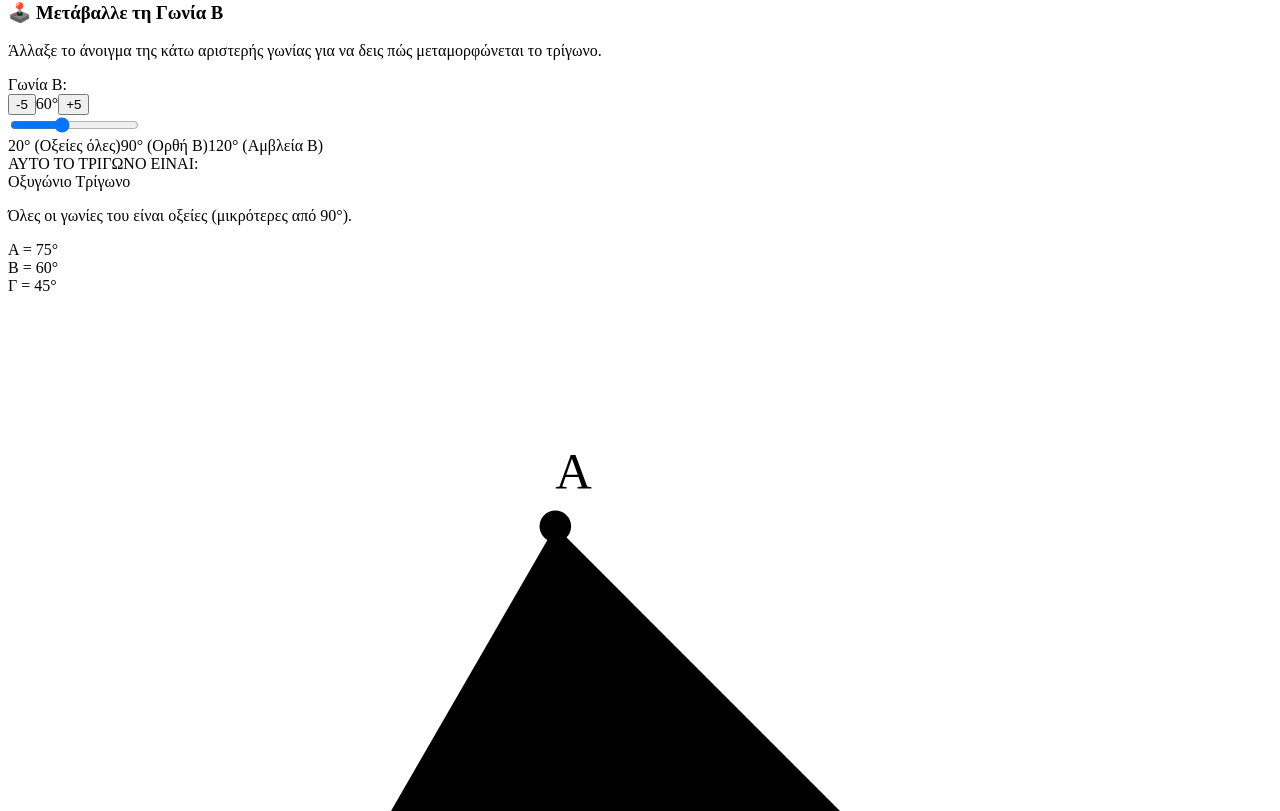
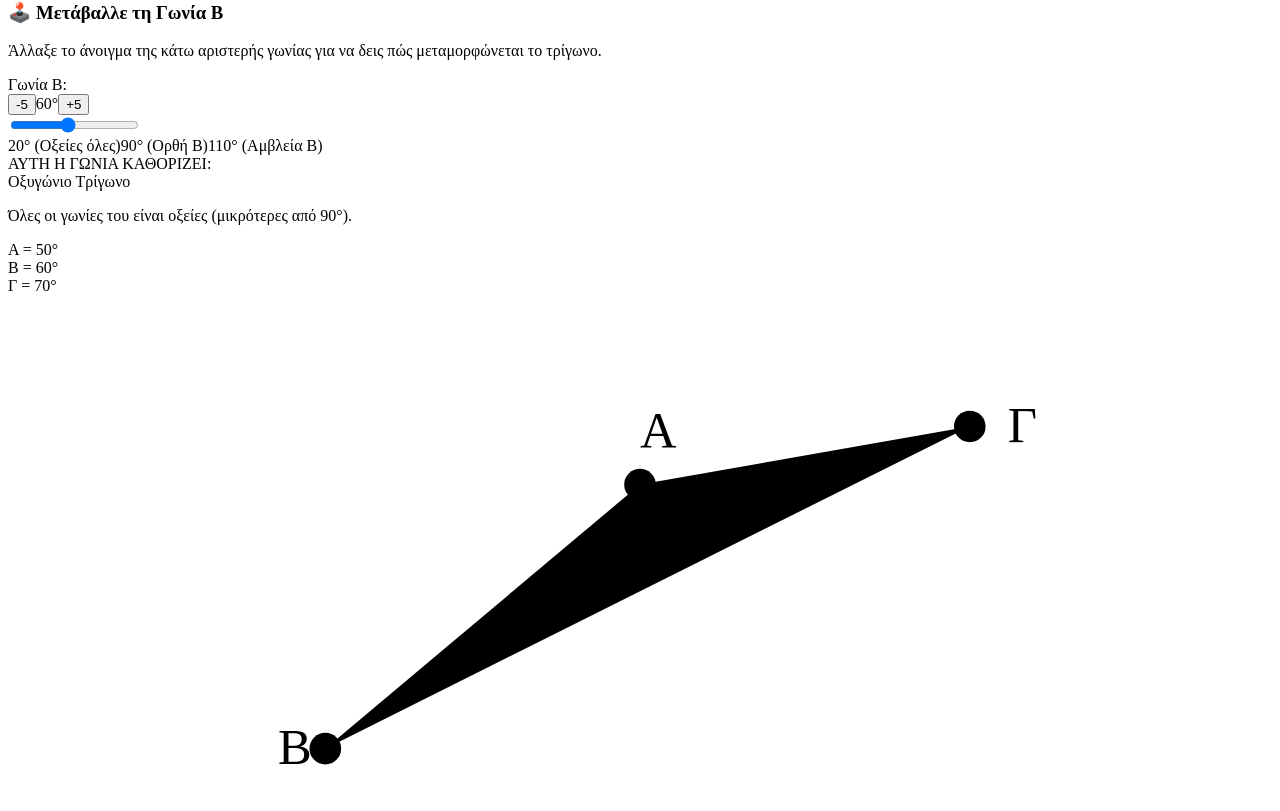
Before and after one commit to gkrimpas-lab/learn-maths-2026, a Next.js app: page /e-dimotikou/13-trigona in a window 1280 px wide. Shown: the part 369-1180 px from the top of the page. Built offline with nearby package versions, Linux system fonts and the light colour scheme.

Commit message:
Update 13-trigona.js

```diff
--- a/pages/e-dimotikou/13-trigona.js
+++ b/pages/e-dimotikou/13-trigona.js
@@ -5,14 +5,13 @@ import Link from 'next/link';
 import { LAYOUT } from '../../shared/layout-config';
 
 export default function TrigwnaPage() {
-  // Ο μαθητής μεταβάλλει τη γωνία Β (κάτω αριστερά). Όρια: 15° έως 150°
+  // Ο μαθητής μεταβάλλει τη γωνία Β (κάτω αριστερά). Όρια: 20° έως 140°
   const [angleB, setAngleB] = useState(60);
 
-  // Κρατάμε τη γωνία Γ (κάτω δεξιά) σταθερή στις 45° για να υπολογίζεται καθαρά η πάνω κορυφή Α
-  const angleΓ = 45;
-
-  // Η τρίτη γωνία Α (πάνω κορυφή) προκύπτει αυτόματα: Α = 180 - Β - Γ
-  const angleA = 180 - angleB - angleΓ;
+  // Κλειδώνουμε την πάνω γωνία Α (π.χ. στις 50°) ώστε η κορυφή Α να μένει σταθερή στο κέντρο!
+  // Έτσι η γωνία Γ προκύπτει δυναμικά: Γ = 180 - Α - Β.
+  const angleA = 50;
+  const angleΓ = 180 - angleA - angleB;
 
   // Κατηγοριοποίηση του τριγώνου με βάση τις 3 γωνίες του (Α, Β, Γ)
   const getTriangleType = () => {
@@ -27,24 +26,28 @@ export default function TrigwnaPage() {
 
   const triType = getTriangleType();
 
-  // --- ΜΑΘΗΜΑΤΙΚΟΣ ΥΠΟΛΟΓΙΣΜΟΣ ΣΥΝΤΕΤΑΓΜΕΝΩΝ SVG ---
-  // Σταθερή βάση ΒΓ στο κάτω μέρος του καμβά (viewBox 400x260)
-  const bx = 100; // Σημείο Β (κάτω αριστερά)
-  const by = 200;
-  const gx = 300; // Σημείο Γ (κάτω δεξιά)
-  const gy = 200;
-  const baseLength = gx - bx; // Μήκος βάσης = 200
+  // --- ΜΑΘΗΜΑΤΙΚΟΣ ΥΠΟΛΟΓΙΣΜΟΣ ΣΥΝΤΕΤΑΓΜΕΝΩΝ SVG (Κεντραρισμένη Κορυφή Α) ---
+  // Κρατάμε την πάνω κορυφή Α απόλυτα σταθερή στο κέντρο του καμβά για να μην κινδυνεύει ποτέ!
+  const ax = 200;
+  const ay = 60;  // Άφθονος χώρος από την οροφή
+  const sidec = 130; // Σταθερό μήκος της αριστερής πλευράς (ΑΒ)
 
-  // Χρήση του Νόμου των Ημιτόνων για την εύρεση των πλευρών και της κορυφής Α
+  // Υπολογισμός του σημείου Β (κάτω αριστερά) με βάση τη σταθερή πλευρά ΑΒ
+  // Στο SVG, η γωνία της πλευράς ΑΒ ως προς τον οριζόντιο άξονα εξαρτάται από τη γωνία Α
+  // Για να είναι όμορφο, μετατοπίζουμε τη γωνία σχεδίασης
+  const radA_offset = ((110 - angleB) * Math.PI) / 180;
+  const bx = ax - sidec * Math.sin(radA_offset);
+  const by = ay + sidec * Math.cos(radA_offset);
+
+  // Υπολογισμός του σημείου Γ (κάτω δεξιά) χρησιμοποιώντας το Νόμο των Ημιτόνων
   const radA = (angleA * Math.PI) / 180;
-  const radB = (angleB * Math.PI) / 180;
+  const radΓ = (angleΓ * Math.PI) / 180;
+  const sideb = (sidec * Math.sin(radA)) / Math.sin(radΓ); // Μήκος της πλευράς ΑΓ
 
-  // Μήκος της πλευράς ΒΑ (c)
-  const sidec = (baseLength * Math.sin((angleΓ * Math.PI) / 180)) / Math.sin(radA);
-
-  // Συντεταγμένες της πάνω κορυφής Α (υπολογίζονται δυναμικά ξεκινώντας από το Β)
-  const ax = bx + sidec * Math.cos(radB);
-  const ay = by - sidec * Math.sin(radB);
+  // Η κατεύθυνση της πλευράς ΑΓ
+  const radA_angle = radA_offset + radA;
+  const gx = ax + sideb * Math.sin(radA_angle);
+  const gy = ay + sideb * Math.cos(radA_angle);
 
   return (
     <div className="min-h-screen bg-gray-50 text-gray-800 font-sans flex flex-col justify-between">
@@ -69,7 +72,7 @@ export default function TrigwnaPage() {
         {/* MAIN CONTENT */}
         <main className={`${LAYOUT.LESSON_CONTAINER} py-12 space-y-12`}>
 
-          {/* SECTION 1: ΘΕΩΡΙΑ - Όπως στην εικόνα_9 */}
+          {/* SECTION 1: ΘΕΩΡΙΑ */}
           <div className="bg-white p-6 md:p-8 rounded-3xl shadow-sm border border-gray-100 space-y-6">
             <h2 className="text-2xl font-black text-gray-900 flex items-center gap-2">
               📖 Θεωρία: Τα Τρίγωνα ως προς τις Γωνίες
@@ -79,7 +82,6 @@ export default function TrigwnaPage() {
             </p>
 
             <div className="grid grid-cols-1 md:grid-cols-3 gap-6">
-              {/* Οξυγώνιο */}
               <div className="bg-blue-50/40 p-5 rounded-2xl border border-blue-100 space-y-2">
                 <span className="font-black text-blue-600 flex items-center gap-1">▲ Οξυγώνιο Τρίγωνο</span>
                 <p className="text-gray-600 text-xs md:text-sm leading-relaxed">
@@ -87,7 +89,6 @@ export default function TrigwnaPage() {
                 </p>
               </div>
 
-              {/* Ορθογώνιο */}
               <div className="bg-emerald-50/40 p-5 rounded-2xl border border-emerald-100 space-y-2">
                 <span className="font-black text-emerald-600 flex items-center gap-1">▲ Ορθογώνιο Τρίγωνο</span>
                 <p className="text-gray-600 text-xs md:text-sm leading-relaxed">
@@ -95,7 +96,6 @@ export default function TrigwnaPage() {
                 </p>
               </div>
 
-              {/* Αμβλυγώνιο */}
               <div className="bg-purple-50/40 p-5 rounded-2xl border border-purple-100 space-y-2">
                 <span className="font-black text-purple-600 flex items-center gap-1">▲ Αμβλυγώνιο Τρίγωνο</span>
                 <p className="text-gray-600 text-xs md:text-sm leading-relaxed">
@@ -104,16 +104,15 @@ export default function TrigwnaPage() {
               </div>
             </div>
 
-            {/* SOS Υπενθύμιση */}
             <div className="bg-amber-50 border border-amber-200 text-amber-900 p-4 rounded-xl text-xs md:text-sm font-bold text-center">
               💡 Θυμήσου: Το άθροισμα και των τριών γωνιών οποιουδήποτε τριγώνου είναι πάντα ίσο με 180°!
             </div>
           </div>
 
-          {/* SECTION 2: ΔΙΑΔΡΑΣΤΙΚΟ ΕΡΓΑΛΕΙΟ ΜΕΓΕΘΥΜΕΝΟ & ΙΣΟΜΕΡΕΣ */}
+          {/* SECTION 2: ΔΙΑΔΡΑΣΤΙΚΟ ΕΡΓΑΛΕΙΟ */}
           <div className="grid grid-cols-1 lg:grid-cols-2 gap-8 items-stretch w-full">
 
-            {/* ΑΡΙΣΤΕΡΗ ΠΛΕΥΡΑ: ΧΕΙΡΙΣΤΗΡΙΑ ΜΕΤΑΒΟΛΗΣ ΓΩΝΙΑΣ Β */}
+            {/* ΑΡΙΣΤΕΡΗ ΠΛΕΥΡΑ: ΧΕΙΡΙΣΤΗΡΙΑ */}
             <div className="bg-white p-8 md:p-10 rounded-3xl shadow-sm border border-gray-100 flex flex-col justify-between min-h-[490px] w-full">
               <div className="space-y-2">
                 <h3 className="text-2xl font-black text-gray-900 flex items-center gap-2">
@@ -129,9 +128,9 @@ export default function TrigwnaPage() {
                 <div className="flex items-center justify-between px-2">
                   <span className="font-black text-slate-700 text-base md:text-lg">Γωνία Β:</span>
                   <div className="flex items-center gap-4">
-                    <button onClick={() => setAngleB(Math.max(15, angleB - 5))} className="bg-cyan-500 text-white font-black w-10 h-10 rounded-lg text-sm hover:bg-cyan-600 transition shadow-sm flex items-center justify-center">-5</button>
+                    <button onClick={() => setAngleB(Math.max(20, angleB - 5))} className="bg-cyan-500 text-white font-black w-10 h-10 rounded-lg text-sm hover:bg-cyan-600 transition shadow-sm flex items-center justify-center">-5</button>
                     <span className="w-24 text-center font-black text-3xl md:text-4xl text-cyan-600 tabular-nums">{angleB}°</span>
-                    <button onClick={() => setAngleB(Math.min(130, angleB + 5))} className="bg-cyan-500 text-white font-black w-10 h-10 rounded-lg text-sm hover:bg-cyan-600 transition shadow-sm flex items-center justify-center">+5</button>
+                    <button onClick={() => setAngleB(Math.min(110, angleB + 5))} className="bg-cyan-500 text-white font-black w-10 h-10 rounded-lg text-sm hover:bg-cyan-600 transition shadow-sm flex items-center justify-center">+5</button>
                   </div>
                 </div>
 
@@ -139,8 +138,8 @@ export default function TrigwnaPage() {
                 <div className="px-2 pt-2">
                   <input
                     type="range"
-                    min="15"
-                    max="130"
+                    min="20"
+                    max="110"
                     value={angleB}
                     onChange={(e) => setAngleB(parseInt(e.target.value))}
                     className="w-full h-3 bg-gray-200 rounded-lg appearance-none cursor-pointer accent-cyan-500"
@@ -148,7 +147,7 @@ export default function TrigwnaPage() {
                   <div className="flex justify-between text-[11px] font-bold text-gray-400 pt-2 tracking-wide">
                     <span>20° (Οξείες όλες)</span>
                     <span>90° (Ορθή Β)</span>
-                    <span>120° (Αμβλεία Β)</span>
+                    <span>110° (Αμβλεία Β)</span>
                   </div>
                 </div>
               </div>
@@ -156,27 +155,27 @@ export default function TrigwnaPage() {
               {/* ΑΥΤΟ ΤΟ ΤΡΙΓΩΝΟ ΕΙΝΑΙ */}
               <div className={`p-6 md:p-8 rounded-2xl border ${triType.bg} transition-all duration-300 w-full space-y-3`}>
                 <div>
-                  <span className="text-[10px] font-black text-gray-400 uppercase tracking-wider block">ΑΥΤΟ ΤΟ ΤΡΙΓΩΝΟ ΕΙΝΑΙ:</span>
+                  <span className="text-[10px] font-black text-gray-400 uppercase tracking-wider block">ΑΥΤΗ Η ΓΩΝΙΑ ΚΑΘΟΡΙΖΕΙ:</span>
                   <div className={`text-2xl md:text-3xl font-black ${triType.color}`}>
                     {triType.title}
                   </div>
                   <p className="text-xs text-gray-500 font-medium mt-0.5">{triType.desc}</p>
                 </div>
 
-                {/* Ανάλυση των 3 γωνιών στο κάτω μέρος της κάρτας */}
+                {/* Ανάλυση των 3 γωνιών */}
                 <div className="grid grid-cols-3 gap-2 pt-2 border-t border-gray-200/50 text-center text-xs font-black text-slate-700">
-                  <div className="bg-white/80 p-1.5 rounded-lg border">Α = {Math.round(angleA)}°</div>
+                  <div className="bg-white/80 p-1.5 rounded-lg border">Α = {angleA}°</div>
                   <div className="bg-cyan-50 p-1.5 rounded-lg border border-cyan-100 text-cyan-700">Β = {angleB}°</div>
                   <div className="bg-white/80 p-1.5 rounded-lg border">Γ = {angleΓ}°</div>
                 </div>
               </div>
             </div>
 
-            {/* ΔΕΞΙΑ ΠΛΕΥΡΑ: SVG ΟΠΤΙΚΟΠΟΙΗΣΗ ΤΡΙΓΩΝΟΥ (Ακριβώς ίδιο μέγεθος πλαισίου) */}
+            {/* ΔΕΞΙΑ ΠΛΕΥΡΑ: SVG ΟΠΤΙΚΟΠΟΙΗΣΗ ΤΡΙΓΩΝΟΥ (Κλειδωμένο στο κέντρο) */}
             <div className="bg-white p-8 rounded-3xl shadow-sm border border-gray-100 flex flex-col items-center justify-between min-h-[490px] w-full relative">
               <div className="w-full"></div>
 
-              {/* SVG Σχήμα μεγεθυμένο με πλάτος 400x260 */}
+              {/* SVG Σχήμα 400x260 - Απόλυτα σταθερό στην οθόνη */}
               <svg viewBox="0 0 400 260" className="w-full max-w-[380px] sm:max-w-[440px] h-auto drop-shadow-md my-auto">
                 {/* Γέμισμα και περίγραμμα του τριγώνου ΑΒΓ */}
                 <polygon
@@ -184,22 +183,22 @@ export default function TrigwnaPage() {
                   className="fill-cyan-500/10 stroke-cyan-600 stroke-[4] stroke-linejoin-round"
                 />
 
-                {/* Κορυφή Α (Πάνω) */}
+                {/* Κορυφή Α (Σταθερή στο κέντρο - Δεν φεύγει ποτέ εκτός) */}
                 <circle cx={ax} cy={ay} r={5} className="fill-slate-800" />
                 <text x={ax} y={ay - 12} className="text-sm font-black fill-slate-800 text-anchor-middle">Α</text>
 
-                {/* Κορυφή Β (Κάτω Αριστερά - Αυτή που αλλάζει) */}
+                {/* Κορυφή Β (Κάτω Αριστερά - Ανοίγει ομαλά) */}
                 <circle cx={bx} cy={by} r={5} className="fill-slate-800" />
                 <text x={bx - 15} y={by + 5} className="text-sm font-black fill-slate-800">Β</text>
 
-                {/* Κορυφή Γ (Κάτω Δεξιά) */}
+                {/* Κορυφή Γ (Κάτω Δεξιά - Προσαρμόζεται αυτόματα) */}
                 <circle cx={gx} cy={gy} r={5} className="fill-slate-800" />
-                <text x={gx + 12} y={by + 5} className="text-sm font-black fill-slate-800">Γ</text>
+                <text x={gx + 12} y={gy + 5} className="text-sm font-black fill-slate-800">Γ</text>
               </svg>
 
               {/* Ετικέτα Αθροίσματος Γωνιών στο κάτω μέρος */}
               <div className="w-full flex justify-center text-xs md:text-sm font-bold text-slate-400 pt-4 border-t border-gray-50 mt-auto">
-                <span>🧮 Άθροισμα γωνιών: {Math.round(angleA)}° + {angleB}° + {angleΓ}° = 180°</span>
+                <span>🧮 Άθροισμα γωνιών: {angleA}° + {angleB}° + {angleΓ}° = 180°</span>
               </div>
             </div>
 
```
